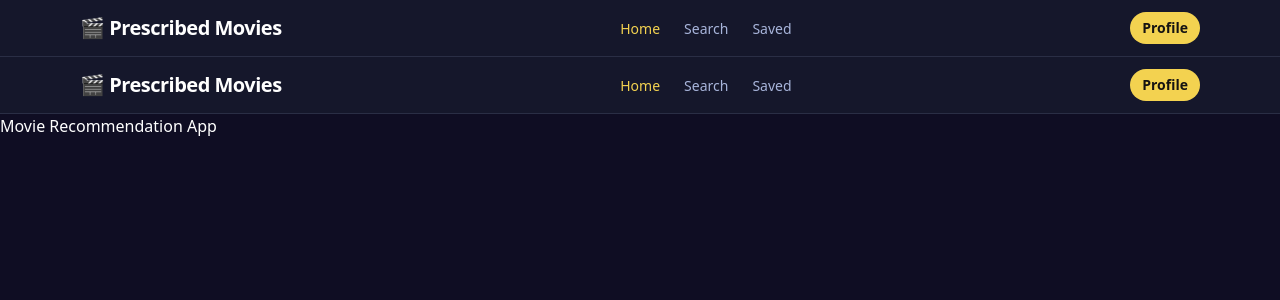
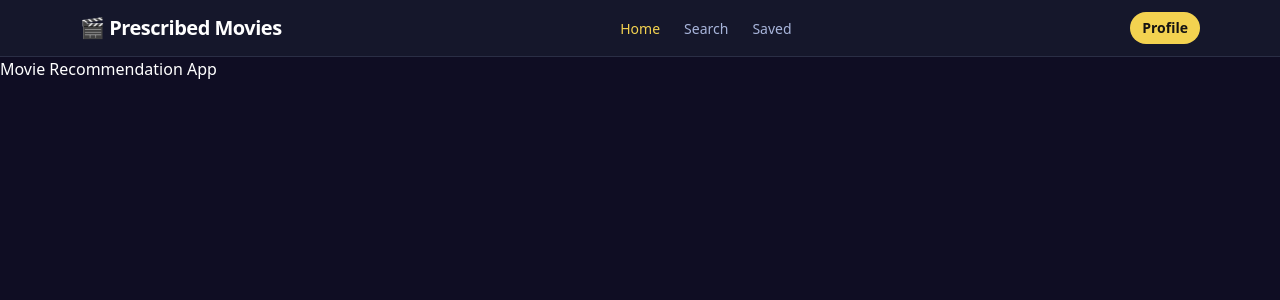
Before and after one commit to LeonNjoroge/alx-project-nexus, a Next.js app in the folder movie-app/: page / in a window 1280 px wide. Shown: the top 300 px of the page. Built offline with nearby package versions, Linux system fonts and the light colour scheme.

Commit message:
chore: update packages

```diff
--- a/movie-app/src/pages/index.tsx
+++ b/movie-app/src/pages/index.tsx
@@ -15,7 +15,6 @@ const geistMono = Geist_Mono({
 export default function Home() {
   return (
    <div>
-     <Header />
      <p>
        Movie Recommendation App
      </p>
```
Also changed, not shown: movie-app/package.json (+7 -6 lines).
